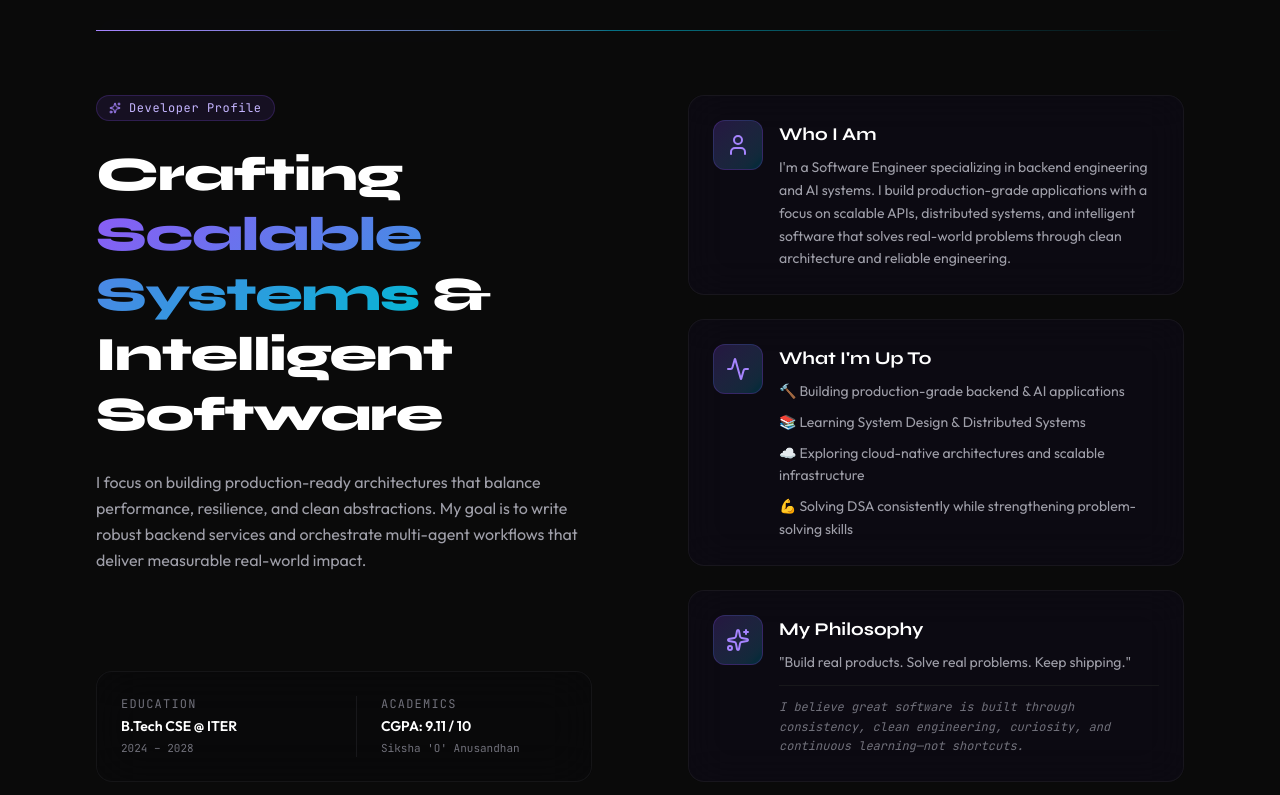
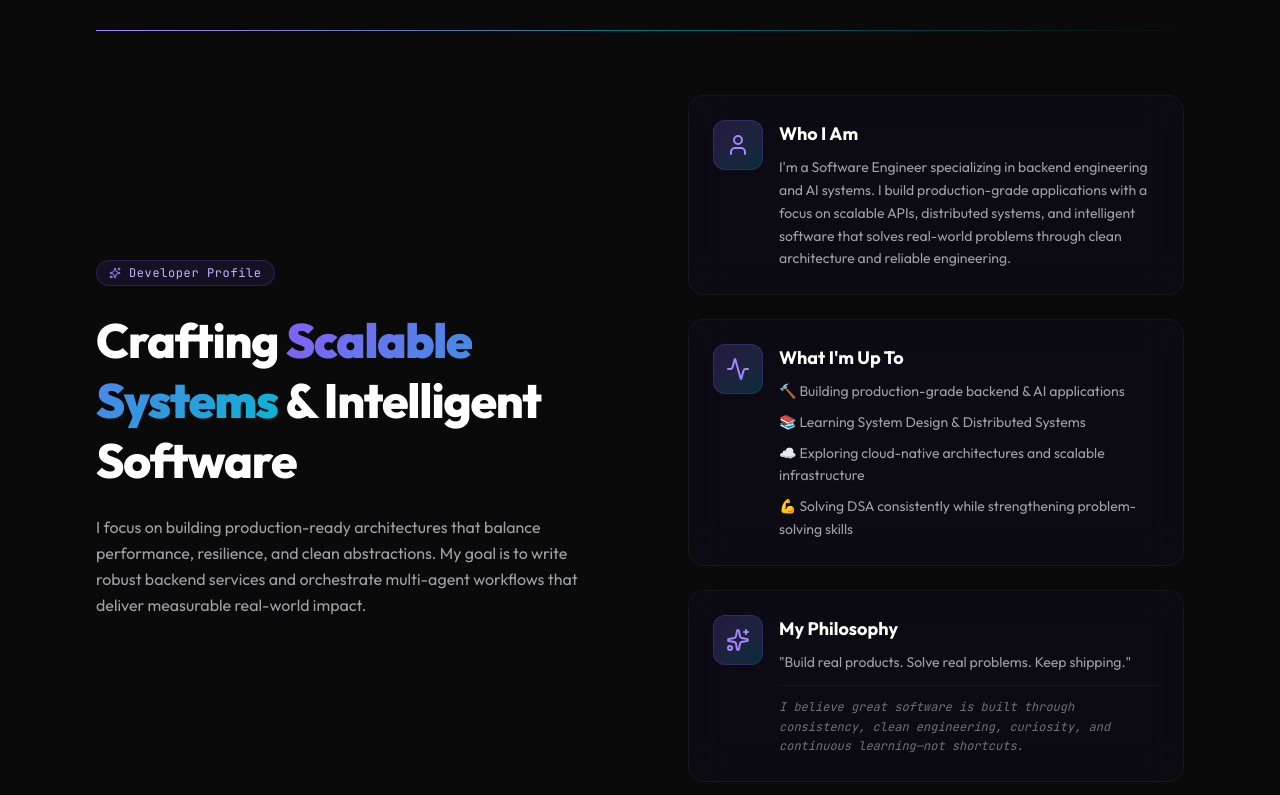
Before and after one commit to Anil-Pradhan-web/MY-PORTFOLIO, a Next.js app: page / in a window 1280 px wide. Shown: the part 1085-1880 px from the top of the page. Built offline with nearby package versions, Linux system fonts and the light colour scheme; a web font is replaced by a local one.

Commit message:
feat: remove Quick Info Grid from About page

```diff
--- a/src/components/sections/About.tsx
+++ b/src/components/sections/About.tsx
@@ -41,33 +41,19 @@ export default function About() {
           whileInView={{ opacity: 1, x: 0 }}
           viewport={{ once: true }}
           transition={{ duration: 0.6 }}
-          className="flex flex-col justify-between gap-12"
+          className="flex flex-col justify-center"
         >
           <div className="space-y-6">
             <div className="inline-flex items-center gap-2 px-3 py-1 bg-violet-500/10 border border-violet-500/20 rounded-full text-violet-300 text-xs font-mono tracking-wider w-fit">
               <Sparkles size={12} className="text-violet-400" />
               Developer Profile
             </div>
-            <h3 className="font-syne text-4xl sm:text-5xl font-extrabold text-white leading-tight tracking-tight">
+            <h3 className="font-sans text-4xl sm:text-5xl font-extrabold text-white leading-tight tracking-tight">
               Crafting <span className="gradient-text font-black">Scalable Systems</span> & Intelligent Software
             </h3>
             <p className="text-zinc-400 text-base leading-relaxed font-sans">
               I focus on building production-ready architectures that balance performance, resilience, and clean abstractions. My goal is to write robust backend services and orchestrate multi-agent workflows that deliver measurable real-world impact.
             </p>
-          </div>
-
-          {/* Quick Info Grid */}
-          <div className="grid grid-cols-2 gap-6 bg-zinc-950/40 border border-zinc-900/80 rounded-2xl p-6 backdrop-blur-xl">
-            <div className="space-y-1">
-              <div className="text-zinc-500 text-xs uppercase font-mono tracking-widest">Education</div>
-              <div className="text-white text-sm font-semibold">B.Tech CSE @ ITER</div>
-              <div className="text-zinc-500 text-[11px] font-mono">2024 – 2028</div>
-            </div>
-            <div className="space-y-1 border-l border-zinc-900 pl-6">
-              <div className="text-zinc-500 text-xs uppercase font-mono tracking-widest">Academics</div>
-              <div className="text-white text-sm font-semibold">CGPA: 9.11 / 10</div>
-              <div className="text-zinc-500 text-[11px] font-mono">Siksha 'O' Anusandhan</div>
-            </div>
           </div>
         </motion.div>
 
@@ -95,7 +81,7 @@ export default function About() {
                     <Icon className="w-6 h-6 text-violet-400" />
                   </div>
                   <div className="flex-grow">
-                    <h3 className="font-syne text-lg font-bold text-white mb-2">{item.title}</h3>
+                    <h3 className="font-sans text-lg font-bold text-white mb-2">{item.title}</h3>
                     {"items" in item ? (
                       <ul className="text-zinc-400 text-sm leading-relaxed space-y-2 list-none">
                         {item.items?.map((bullet, bIdx) => (
```
